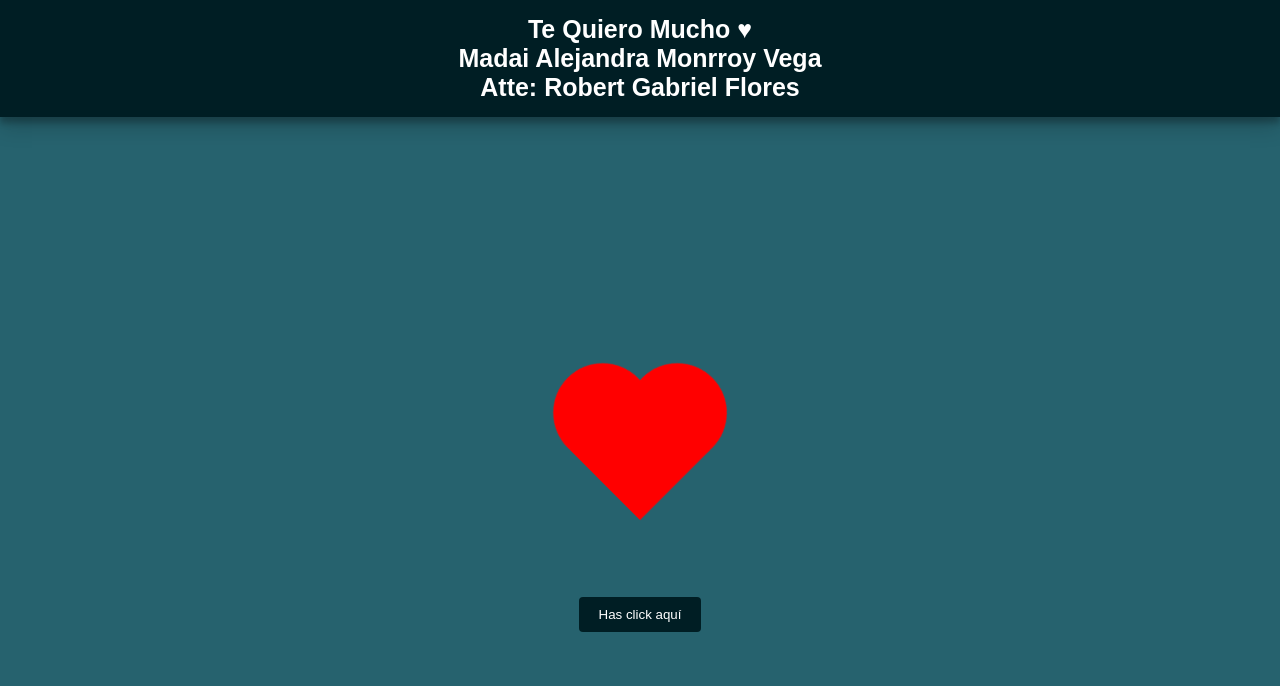
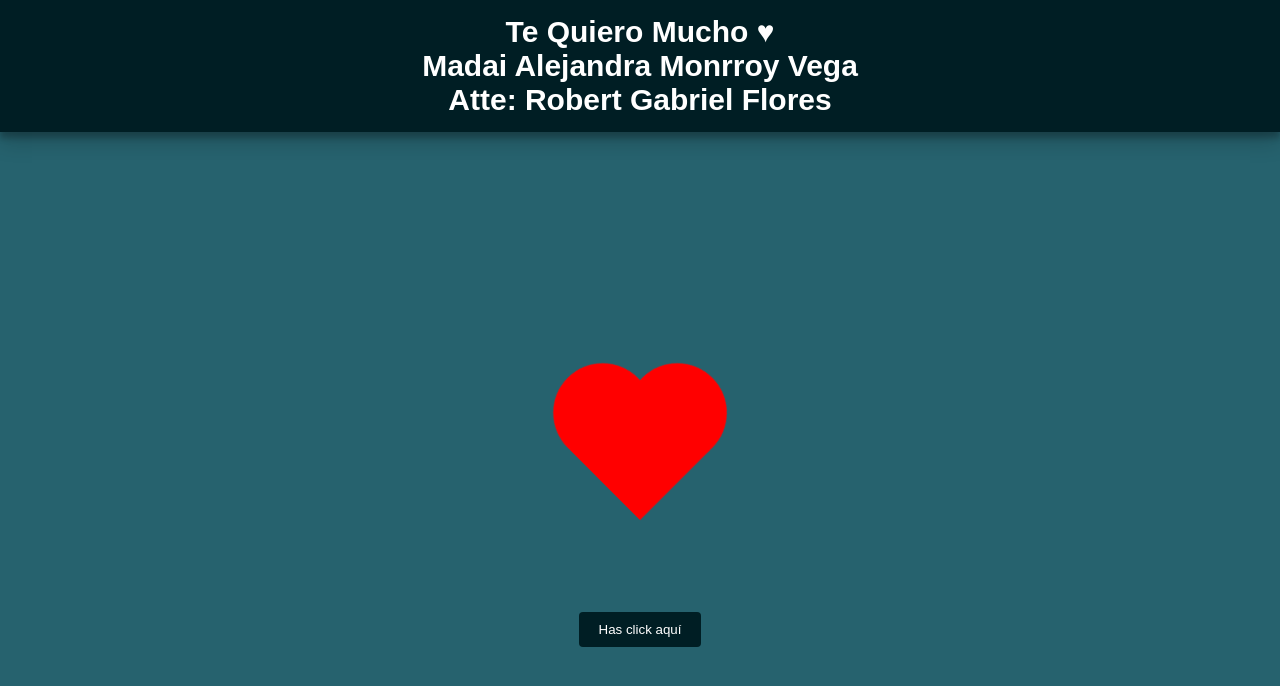
Before and after one commit to r-gabriel-f/rosa, a React (Create React App) app: page / in a window 1280 px wide. Shown: the top 686 px of the page. Built offline with nearby package versions, Linux system fonts and the light colour scheme.

Commit message:
2 prueba

```diff
--- a/src/components/Rosa.css
+++ b/src/components/Rosa.css
@@ -70,7 +70,7 @@
   text-align: center;
   box-shadow: 0 10px 20px rgba(0, 0, 0, 0.19), 0 6px 6px rgba(0, 0, 0, 0.23);
   width: 100%;
-  font-size: 25px;
+  font-size: 30px;
   font-family: "Nunito", sans-serif;
   font-weight: 600;
   color: white;
```
